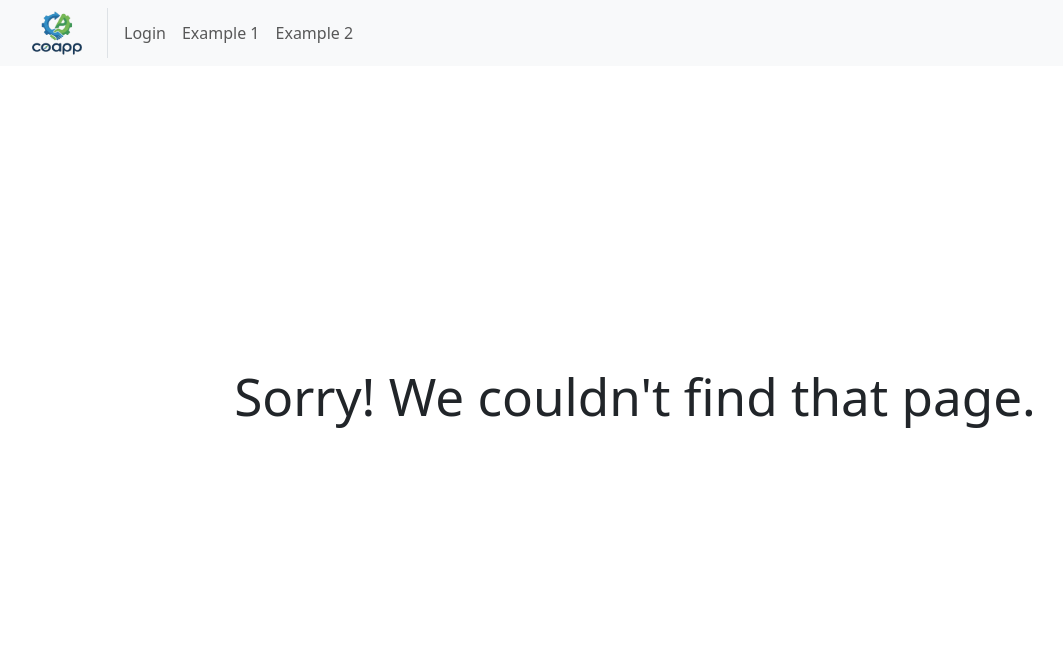
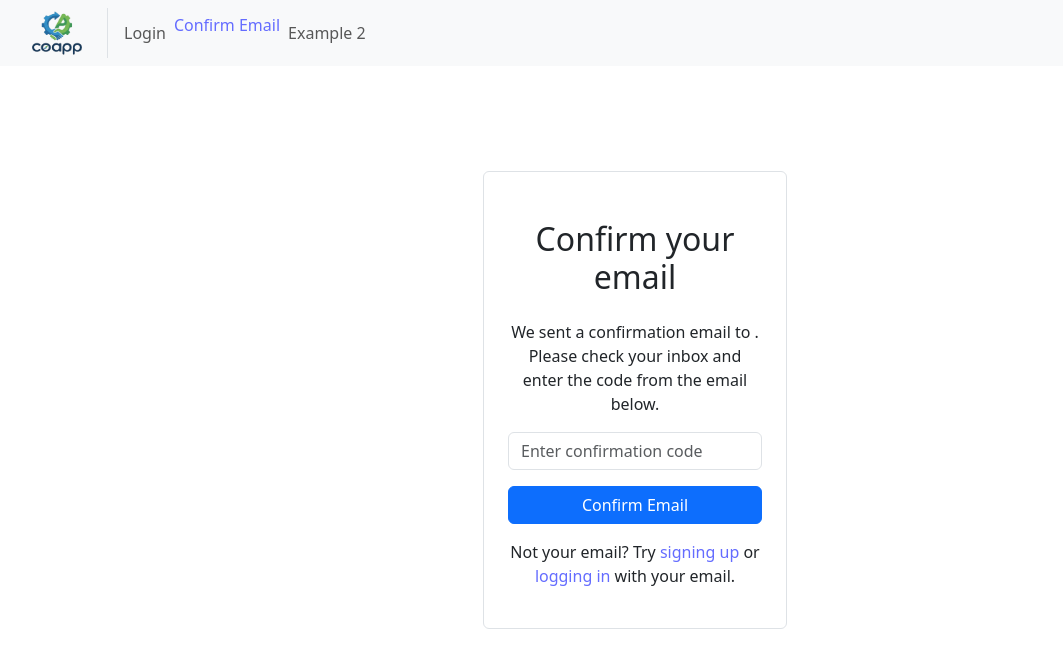
Before and after one commit to Co-App-Team/frontend, a React (Vite) app: page /confirm-email in a window 1280 px wide. Shown: the top 668 px of the page, without its empty margins (5-1068 px from the left). Built offline with nearby package versions, Linux system fonts and the light colour scheme.

Commit message:
Create start of email confirmation screen

```diff
--- a/src/App.jsx
+++ b/src/App.jsx
@@ -6,6 +6,7 @@ import NotFoundPage from './pages/NotFoundPage.jsx';
 import ProtectedRoute from './components/ProtectedRoute.jsx';
 import GlobalNavbar from './components/common/GlobalNavbar.jsx';
 import RateMyCoop from './pages/RateMyCoop.jsx';
+import ConfirmEmailPage from './pages/ConfirmEmailPage.jsx';
 
 function App() {
   const { isLoggedIn } = useAuthContext();
@@ -27,6 +28,10 @@ function App() {
           path="rate-my-co-op"
           element={<RateMyCoop />}
         />
+        <Route
+          path="confirm-email"
+          element={<ConfirmEmailPage />}
+        />
 
         {/* Protected (requires auth) routes */}
         <Route element={<ProtectedRoute isAuthenticated={isLoggedIn} />}>
--- a/src/components/common/GlobalNavbar.jsx
+++ b/src/components/common/GlobalNavbar.jsx
@@ -4,6 +4,9 @@ import Navbar from 'react-bootstrap/Navbar';
 import styles from '../styling/common/GlobalNavbar.module.css';
 
 import coappLogo from '../../assets/coapp_logo.png';
+import { Link } from 'react-router-dom';
+
+// TODO: Revert to using Nav.Link once we have real routes, using Link for now to test passing state through react router
 
 function GlobalNavbar() {
   return (
@@ -30,7 +33,11 @@ function GlobalNavbar() {
         <Navbar.Collapse id="basic-navbar-nav">
           <Nav className="me-auto">
             <Nav.Link href="/login">Login</Nav.Link>
-            <Nav.Link href="/example1">Example 1</Nav.Link>
+            <Link
+              state={{ email: 'me@t.t' }}
+              to="/confirm-email">
+              Confirm Email
+            </Link>
             <Nav.Link href="/example2">Example 2</Nav.Link>
           </Nav>
         </Navbar.Collapse>
--- /dev/null
+++ b/src/pages/ConfirmEmailPage.jsx
@@ -0,0 +1,57 @@
+import { Button, Form, Spinner } from 'react-bootstrap';
+import { Link, useLocation } from 'react-router-dom';
+
+const ConfirmEmailPage = () => {
+  const location = useLocation();
+  const { email } = location.state || {};
+
+  // TODO: Are codes always the same length? If so, automatically send the request once the user has entered the correct number of characters
+
+  return (
+    <div
+      className="p-4 border rounded d-flex flex-column align-items-center"
+      style={{ maxWidth: '19rem' }}>
+      <h2 className="mt-4 mb-0">Confirm your email</h2>
+      <p className="text-center mt-4">
+        We sent a confirmation email to <strong>{email}</strong>. Please check your inbox and enter
+        the code from the email below.
+      </p>
+
+      <Form>
+        <Form.Group
+          className="mb-3"
+          controlId="formBasicEmail">
+          <Form.Control
+            type="text"
+            placeholder="Enter confirmation code"
+            // onChange={onEmailChange}
+            // disabled={isLoading}
+          />
+        </Form.Group>
+        <div className="d-grid">
+          <Button
+            variant="primary"
+            type="button"
+            // onClick={submit}
+            // size="lg"
+            // disabled={isLoading}
+          >
+            {/* <Spinner
+              animation="border"
+              role="status">
+              <span className="visually-hidden">Loading...</span>
+            </Spinner> */}
+            Confirm Email
+          </Button>
+        </div>
+      </Form>
+      {/* {error && <p className="text-danger mt-3">{error}</p>} */}
+      <p className="mt-3">
+        Not your email? Try <Link to="/signup">signing up</Link> or{' '}
+        <Link to="/login">logging in</Link> with your email.
+      </p>
+    </div>
+  );
+};
+
+export default ConfirmEmailPage;
```
